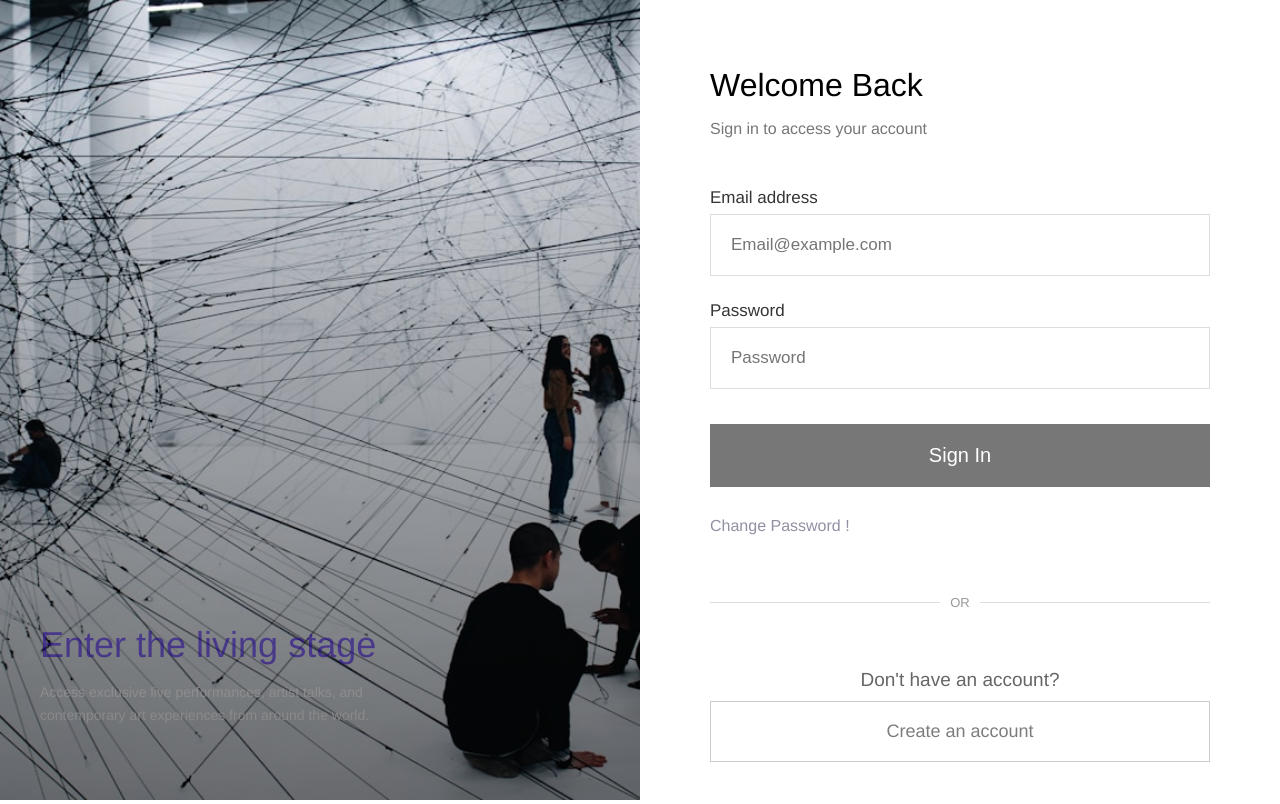
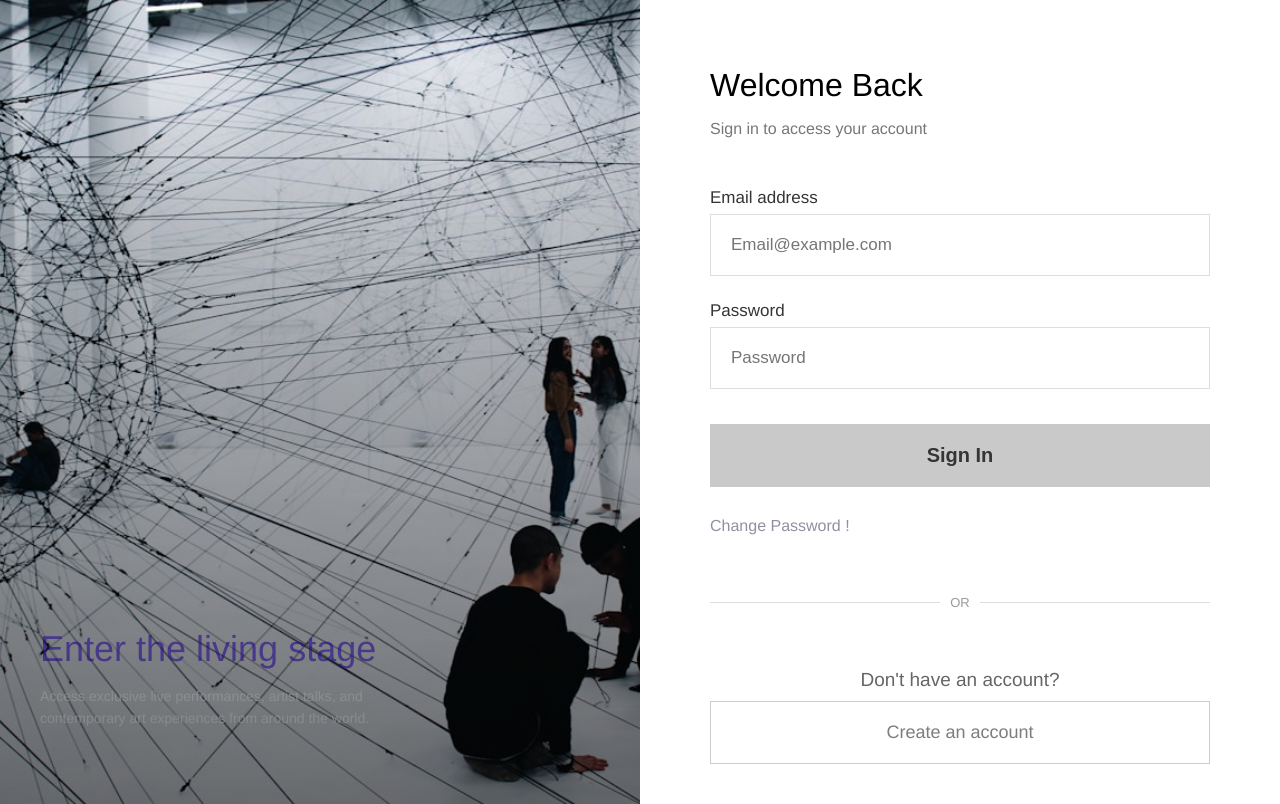
Before and after one commit to hayfa327/ApiMongoDB, a React (Vite) app in the folder frontend/mesum/: page / in a window 1280 px wide. In both pictures the pointer is over the button "Sign In". Built offline with nearby package versions, Linux system fonts and the light colour scheme.

Commit message:
fix the picture

```diff
--- a/frontend/mesum/src/components/loginPage/login.css
+++ b/frontend/mesum/src/components/loginPage/login.css
@@ -6,6 +6,7 @@
 body {
   margin: 0;
   font-family: "Helvetica Neue", sans-serif;
+  height: 100%;
 }
 
 
@@ -19,9 +20,10 @@ body {
 
 
 .loginImage {
+  flex: 1;
   position: relative;
   width: 50%;
-  height: 100vh;
+ min-height:  100vh;
   overflow: hidden;
 }
 
@@ -29,6 +31,7 @@ body {
   width: 100%;
   height: 100%;
   object-fit: cover;
+   flex: 1;
 }
 
 
@@ -135,12 +138,14 @@ body {
 }
 
 .primaryBtn:hover {
-  background: #333333a9;
+  background: #1717183b;
+  font-weight: 600;
+  color: #353535;
 }
 
 .secondaryBtn {
   width: 100%;
-  padding: 19px;
+  padding: 20px;
   text-align: center;
   font-size: 18px;
   border: 1px solid rgba(0, 0, 0, 0.2);
@@ -153,7 +158,7 @@ body {
 
 .secondaryBtn:hover {
   background: rgba(0, 0, 0, 0.068);
-  color:  black;
+  color:  #353535;
   font-weight: 600;
 }
 
@@ -175,7 +180,7 @@ body {
 }
 
 .links1 a:hover {
-  color: black;
+  color: rgba(98, 60, 158, 0.705);
   font-weight: 600;
 }
 
```
